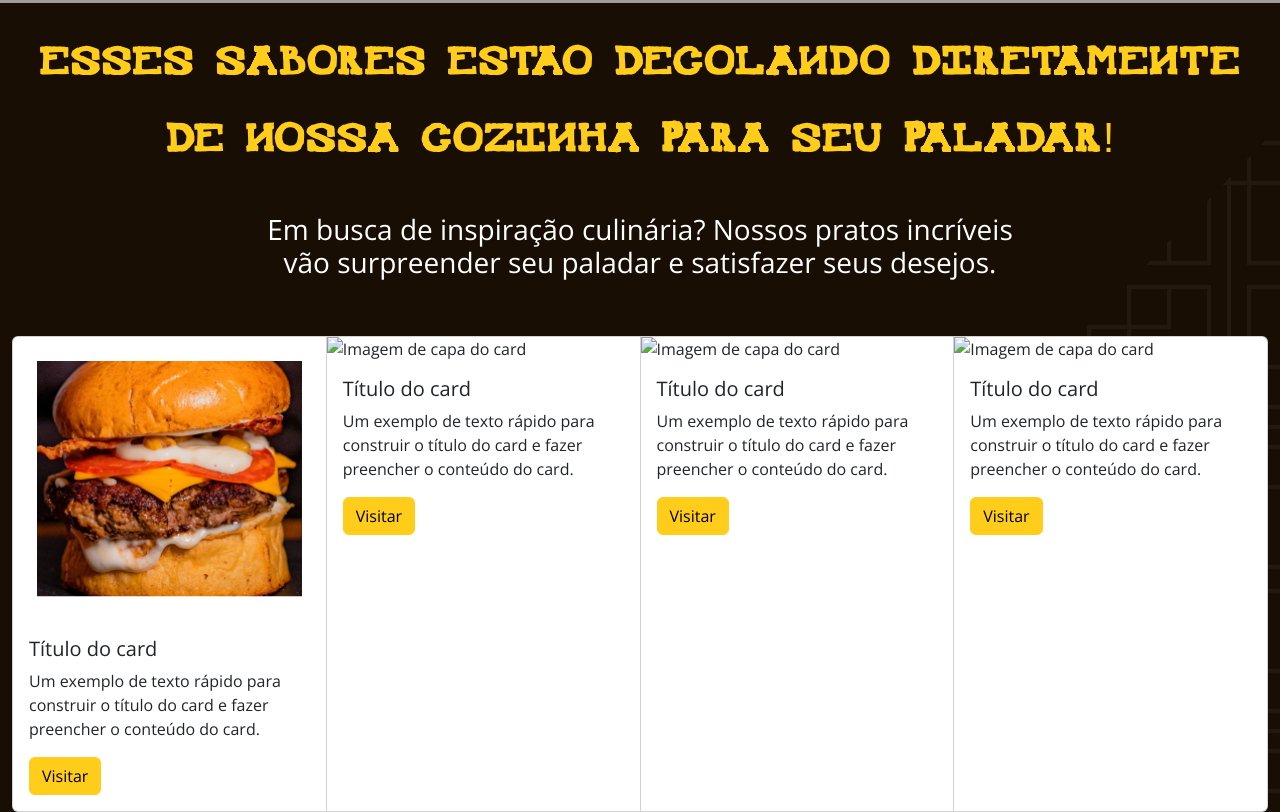
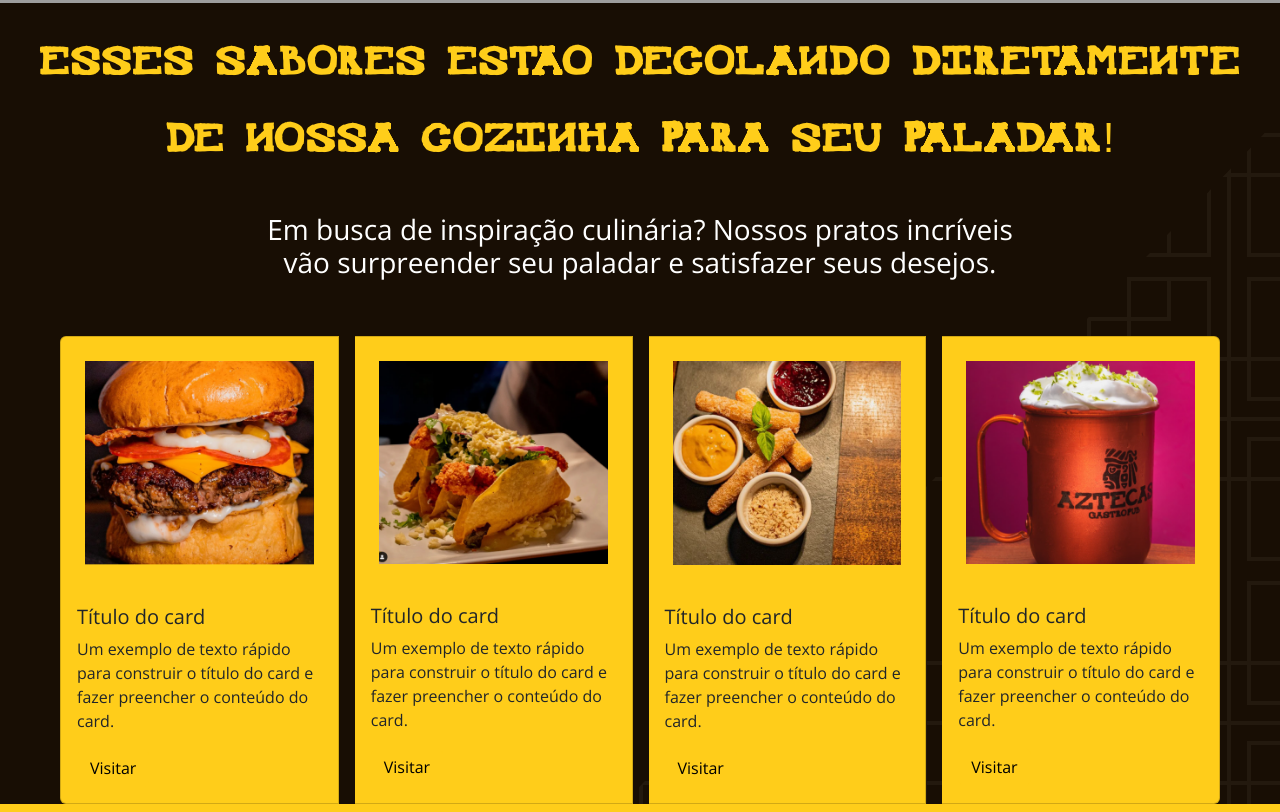
Before and after one commit to ViniciusBeuther/Aztecas-gastropub, a plain HTML site: page src/index.html in a window 1280 px wide. Shown: the part 789-1601 px from the top of the page. Drawn offline with nearby package versions, Linux system fonts and the light colour scheme; grey boxes are pictures that could not be loaded.

Commit message:
Card updates

```diff
--- a/src/index.html
+++ b/src/index.html
@@ -65,7 +65,7 @@
 
         <!--Cards Secction-->
         <section id="food_card_section" class="card-group d-flex flex-wrap">
-            <div class="card">
+            <div class="card bg-primary ml-5 mr-3">
                 <img class="card-img-top p-4" src="../assets/images/Hamburguer.png" alt="Hamburguer-image">
                 <div class="card-body">
                     <h5 class="card-title">Título do card</h5>
@@ -74,8 +74,8 @@
                 </div>
                 </div>
 
-                <div class="card">
-                <img class="card-img-top" src="" alt="Imagem de capa do card">
+                <div class="card bg-primary mr-3">
+                <img class="card-img-top p-4" src="../assets/images/Taco.png" alt="Imagem de capa do card">
                 <div class="card-body">
                     <h5 class="card-title">Título do card</h5>
                     <p class="card-text">Um exemplo de texto rápido para construir o título do card e fazer preencher o conteúdo do card.</p>
@@ -83,8 +83,8 @@
                 </div>
                 </div>
 
-                <div class="card">
-                <img class="card-img-top" src="" alt="Imagem de capa do card">
+                <div class="card bg-primary mr-3">
+                <img class="card-img-top p-4" src="../assets/images/Churros.png" alt="Imagem de capa do card">
                 <div class="card-body">
                     <h5 class="card-title">Título do card</h5>
                     <p class="card-text">Um exemplo de texto rápido para construir o título do card e fazer preencher o conteúdo do card.</p>
@@ -92,8 +92,8 @@
                 </div>
                 </div>
 
-                <div class="card">
-                <img class="card-img-top" src="" alt="Imagem de capa do card">
+                <div class="card bg-primary mr-5">
+                <img class="card-img-top p-4" src="../assets/images/Moscow-mule.png" alt="Imagem de capa do card">
                 <div class="card-body">
                     <h5 class="card-title">Título do card</h5>
                     <p class="card-text">Um exemplo de texto rápido para construir o título do card e fazer preencher o conteúdo do card.</p>
--- a/src/sass/custom.scss
+++ b/src/sass/custom.scss
@@ -116,6 +116,12 @@ section#suggestion_section{
       text-transform: uppercase;
     }
   }
+
+  #food_card_section{
+    div.card{
+
+    }
+  }
 }
 
 //Mobile adjustments
@@ -149,6 +155,12 @@ section#suggestion_section{
         width: 100%;
       }
     }
+
+    #food_card_section{
+      div.card{
+        margin: 0px;
+      }
+    }
   }
 }
 
```
Also changed, not shown: src/sass/custom.css, 1 other file.
